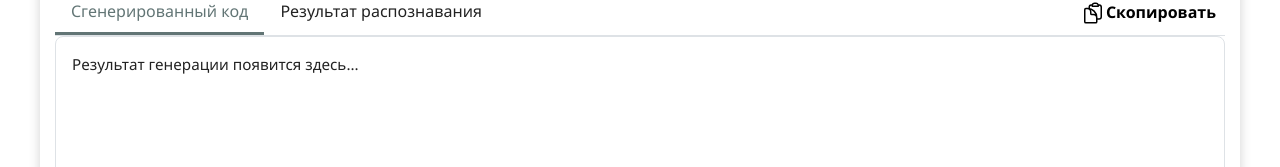
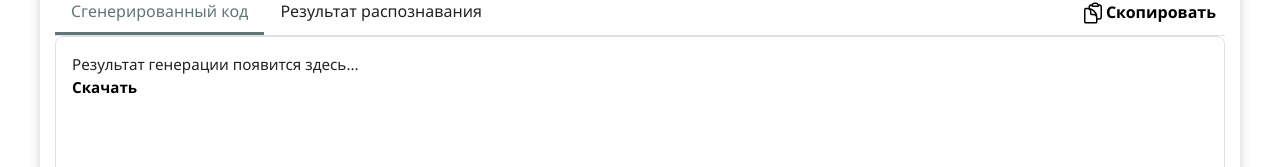
Before and after one commit to ryandya/uml-app-diploma, a React (Create React App) app: page / in a window 1280 px wide. Shown: the part 722-889 px from the top of the page. Built offline with nearby package versions, Linux system fonts and the light colour scheme; the HTML template or start-up script is replaced by a standard one.

Commit message:
Little structure

```diff
--- a/src/components/outputCode/outputCode.jsx
+++ b/src/components/outputCode/outputCode.jsx
@@ -33,6 +33,7 @@ export default function OutputCode({ mode, code, setCode, result, onModeChange,
                             onChange={(event) => setCode(event.target.value)}></textarea> :
                             <div className="placeholder_content">Результат распознавания появится здесь...</div>
                     )}
+                    <button>Скачать</button>
                 </div>
             </div>
         </div>
```
